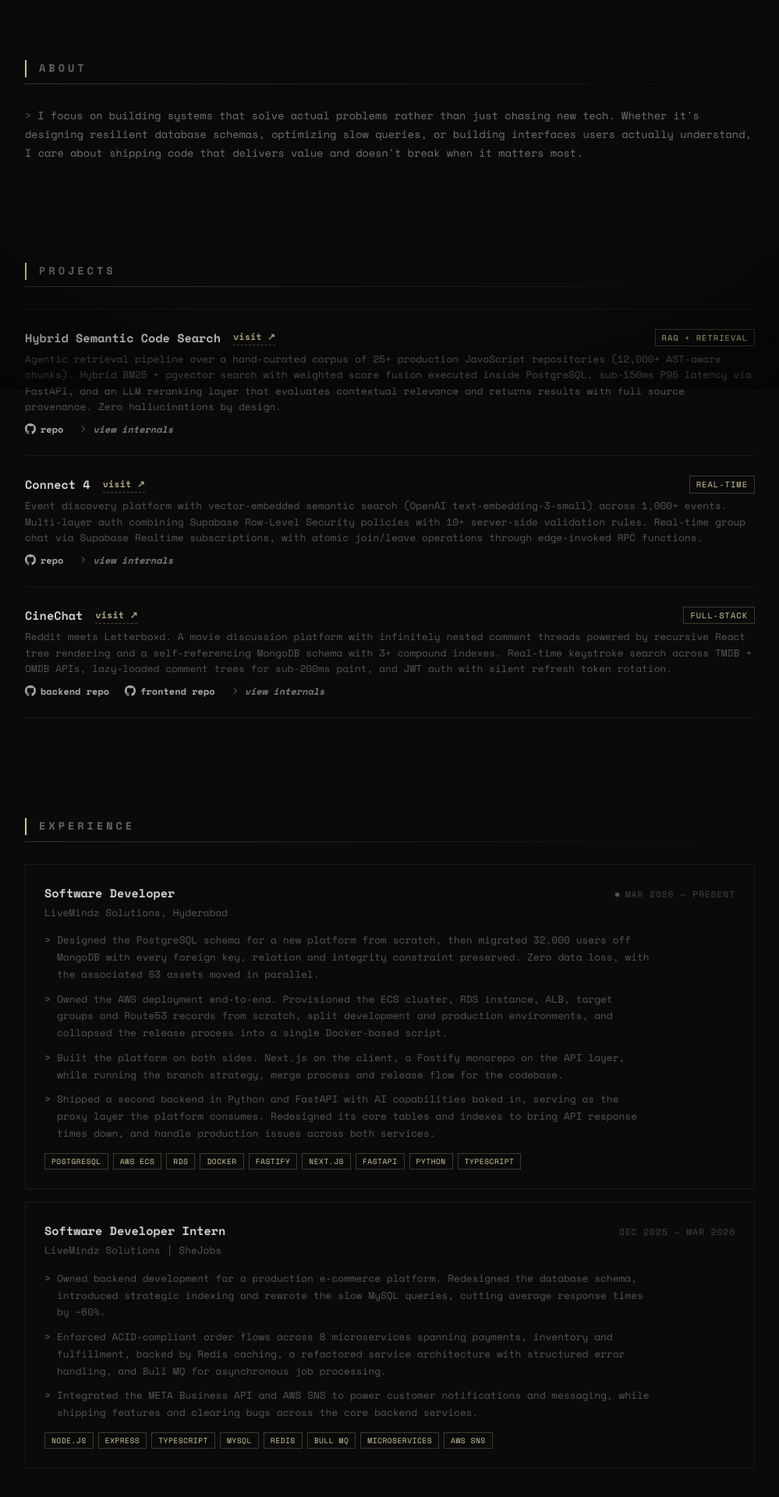
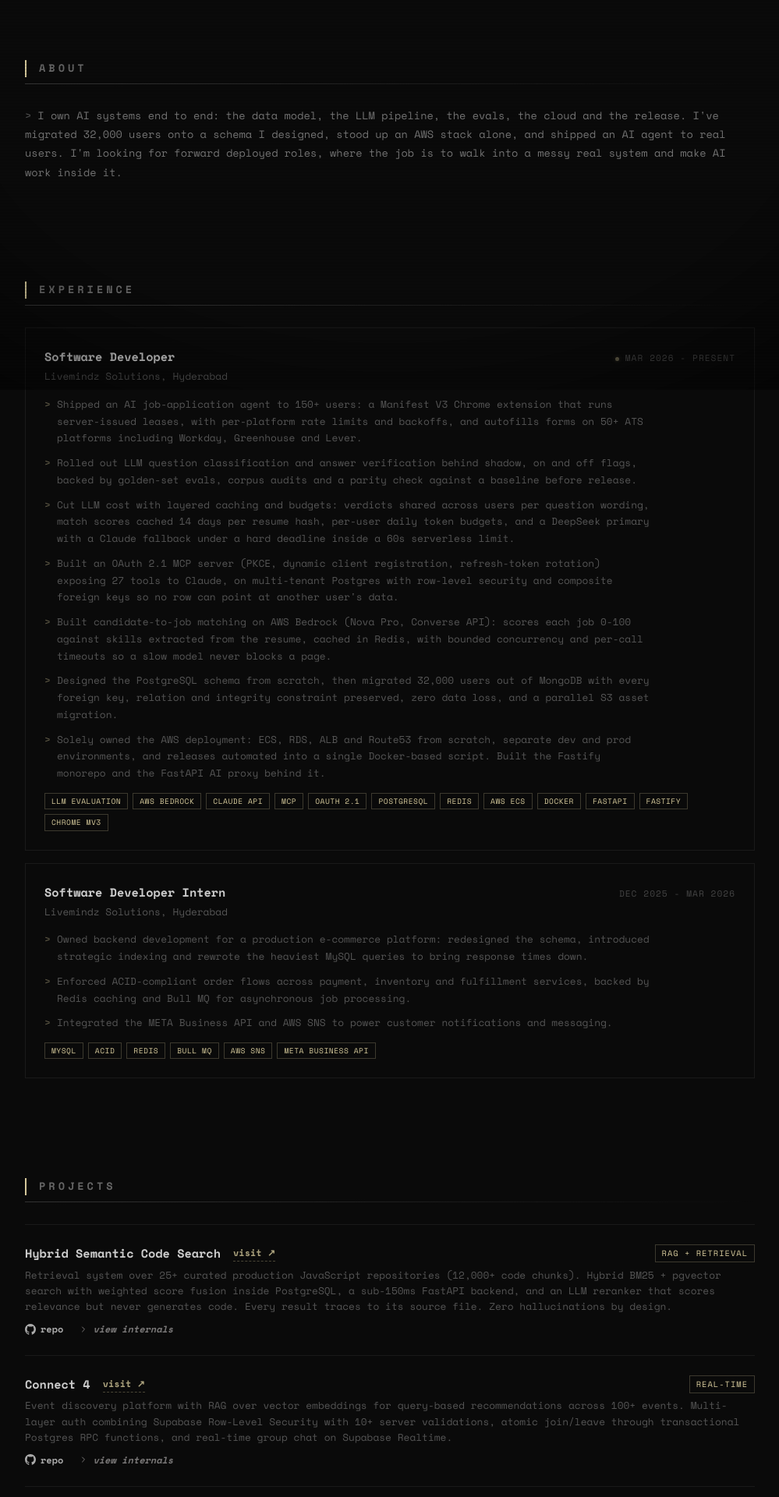
Before and after one commit to 57suraj/portfolio, a React (Vite) app: page / in a window 1280 px wide. Shown: the part 300-2220 px from the top of the page at 78% size, without its empty margins (140-1139 px from the left). Built offline with nearby package versions, Linux system fonts and the light colour scheme.

Commit message:
Reposition for forward deployed AI roles: new experience, stack section, resume-accurate project claims

```diff
--- a/index.html
+++ b/index.html
@@ -4,7 +4,7 @@
     <meta charset="UTF-8" />
     <meta name="viewport" content="width=device-width, initial-scale=1.0" />
     <title>Suraj Ambati</title>
-    <meta name="description" content="Suraj Ambati - Full stack developer. Portfolio showcasing projects and experience." />
+    <meta name="description" content="Suraj Ambati: software engineer shipping production AI systems. LLM evals, MCP, RAG, AWS Bedrock and large-scale data migration." />
     <link rel="preconnect" href="https://fonts.googleapis.com" />
     <link rel="preconnect" href="https://fonts.gstatic.com" crossorigin />
     <link href="https://fonts.googleapis.com/css2?family=Space+Mono:wght@400;700&display=swap" rel="stylesheet" />
--- a/src/App.jsx
+++ b/src/App.jsx
@@ -41,7 +41,7 @@ const deepDives = {
     sections: [
       {
         label: 'hardest problem',
-        title: 'AST-Aware Chunking with BraceTracker',
+        title: 'Structure-Aware Chunking with BraceTracker',
         text: `Most RAG pipelines blindly split code at fixed token intervals, cutting functions in half, orphaning JSDoc from its target, or merging unrelated blocks. I wrote a custom BraceTracker class that pre-scans every file to build a line-by-line depth map of brace balance, while masking out all non-code regions like strings, block comments, and template literal interpolations with nested braces. The chunker only detects boundaries at depth 0, meaning it never splits mid-function or mid-class. Large classes get split by method, not by line count. Each method chunk carries its parent class name for retrieval context. Each of the 12,000+ chunks is a complete, self-contained unit of logic.`,
       },
       {
@@ -71,26 +71,7 @@ const deepDives = {
       {
         label: 'security',
         title: 'Shift-Left Access Control with Database RLS',
-        text: `Auth is also enforced at the database level through Supabase Row-Level Security policies. Users can only delete their own comments or see specific event records because the database policies itself check the authenticated user's ID. Even if someone bypassed the frontend and hit the API directly, the RLS policies would reject unauthorized operations. Its also combined with a bunch of custom validations in the backend.`,
-      },
-    ],
-  },
-  'CineChat': {
-    sections: [
-      {
-        label: 'hardest problem',
-        title: 'Infinite Recursion Without Infinite Load Times',
-        text: `Reddit-style nested comments are a performance nightmare if you fetch the whole tree all at once. I used a self-referencing MongoDB schema with compound indexes on parent ID and movie ID to keep things fastt. The React side only fetches top-level comments and lazy-loads child threads on expand. It cut query times by nearly 50%. Sub-200ms initial paint even on deep threads.`,
-      },
-      {
-        label: 'architecture',
-        title: 'Dual-API Real-Time Search Layerr',
-        text: `The search layer syncs TMDB and OMDB data in real-time. TMDB handles the posters and discovery while OMDB fills in metadata like cast info and plot. It's all lazy-loaded to keep perceived latency sub-200ms. The discussion database is fully decoupled from the external APIs, so movie threads stay up even if an API goes down.`,
-      },
-      {
-        label: 'security',
-        title: 'Silent Refresh + Middleware-Driven Ownership',
-        text: `JWT auth with silent refresh token rotation so sessions stay alive without a random re-login. Every like, delete, or comment action runs through ownership validation middleware before touching the database. If you don't own it, the request dies immediately.`,
+        text: `Auth is also enforced at the database level through Supabase Row-Level Security policies. Users can only delete their own comments or see specific event records because the database policies themselves check the authenticated user's ID. Even if someone bypassed the frontend and hit the API directly, the RLS policies would reject unauthorized operations. It's also combined with custom validations in the backend.`,
       },
     ],
   },
@@ -107,54 +88,67 @@ function App() {
     {
       name: 'Hybrid Semantic Code Search',
       tag: 'RAG + retrieval',
-      desc: 'Agentic retrieval pipeline over a hand-curated corpus of 25+ production JavaScript repositories (12,000+ AST-aware chunks). Hybrid BM25 + pgvector search with weighted score fusion executed inside PostgreSQL, sub-150ms P95 latency via FastAPI, and an LLM reranking layer that evaluates contextual relevance and returns results with full source provenance. Zero hallucinations by design.',
-      tech: ['Python', 'FastAPI', 'React', 'Supabase', 'pgvector', 'OpenAI', 'BM25'],
+      desc: 'Retrieval system over 25+ curated production JavaScript repositories (12,000+ code chunks). Hybrid BM25 + pgvector search with weighted score fusion inside PostgreSQL, a sub-150ms FastAPI backend, and an LLM reranker that scores relevance but never generates code. Every result traces to its source file. Zero hallucinations by design.',
+      tech: ['RAG', 'Hybrid Search', 'BM25', 'pgvector', 'LLM Reranking', 'FastAPI', 'OpenAI'],
       repo: 'https://github.com/57suraj/Hybrid-search-project',
       live: 'https://hybrid-search-two.vercel.app/',
     },
     {
       name: 'Connect 4',
       tag: 'real-time',
-      desc: 'Event discovery platform with vector-embedded semantic search (OpenAI text-embedding-3-small) across 1,000+ events. Multi-layer auth combining Supabase Row-Level Security policies with 10+ server-side validation rules. Real-time group chat via Supabase Realtime subscriptions, with atomic join/leave operations through edge-invoked RPC functions.',
-      tech: ['Next.js', 'TypeScript', 'Supabase', 'RAG', 'Tailwind', 'Real-time'],
+      desc: 'Event discovery platform with RAG over vector embeddings for query-based recommendations across 100+ events. Multi-layer auth combining Supabase Row-Level Security with 10+ server validations, atomic join/leave through transactional Postgres RPC functions, and real-time group chat on Supabase Realtime.',
+      tech: ['RAG', 'Vector Embeddings', 'Row-Level Security', 'Postgres RPC', 'Supabase Realtime', 'Next.js'],
       repo: 'https://github.com/57suraj/connect-4',
       live: 'https://connect-4-pearl.vercel.app/',
-    },
-    {
-      name: 'CineChat',
-      tag: 'full-stack',
-      desc: 'Reddit meets Letterboxd. A movie discussion platform with infinitely nested comment threads powered by recursive React tree rendering and a self-referencing MongoDB schema with 3+ compound indexes. Real-time keystroke search across TMDB + OMDB APIs, lazy-loaded comment trees for sub-200ms paint, and JWT auth with silent refresh token rotation.',
-      tech: ['React', 'Node.js', 'Tailwind', 'Express', 'MongoDB', 'JWT', 'TMDB API', 'Framer-Motion', 'Indexing'],
-      repo: 'https://github.com/57suraj/movie-server',
-      clientRepo: 'https://github.com/57suraj/movie-client',
-      live: 'https://movie-client-tau.vercel.app',
     },
   ]
 
   const experience = [
     {
       role: 'Software Developer',
-      company: 'LiveMindz Solutions, Hyderabad',
-      duration: 'MAR 2026 — PRESENT',
+      company: 'Livemindz Solutions, Hyderabad',
+      duration: 'MAR 2026 - PRESENT',
       current: true,
       points: [
-        `Designed the PostgreSQL schema for a new platform from scratch, then migrated 32,000 users off MongoDB with every foreign key, relation and integrity constraint preserved. Zero data loss, with the associated S3 assets moved in parallel.`,
-        `Owned the AWS deployment end-to-end. Provisioned the ECS cluster, RDS instance, ALB, target groups and Route53 records from scratch, split development and production environments, and collapsed the release process into a single Docker-based script.`,
-        `Built the platform on both sides. Next.js on the client, a Fastify monorepo on the API layer, while running the branch strategy, merge process and release flow for the codebase.`,
-        `Shipped a second backend in Python and FastAPI with AI capabilities baked in, serving as the proxy layer the platform consumes. Redesigned its core tables and indexes to bring API response times down, and handle production issues across both services.`,
+        `Shipped an AI job-application agent to 150+ users: a Manifest V3 Chrome extension that runs server-issued leases, with per-platform rate limits and backoffs, and autofills forms on 50+ ATS platforms including Workday, Greenhouse and Lever.`,
+        `Rolled out LLM question classification and answer verification behind shadow, on and off flags, backed by golden-set evals, corpus audits and a parity check against a baseline before release.`,
+        `Cut LLM cost with layered caching and budgets: verdicts shared across users per question wording, match scores cached 14 days per resume hash, per-user daily token budgets, and a DeepSeek primary with a Claude fallback under a hard deadline inside a 60s serverless limit.`,
+        `Built an OAuth 2.1 MCP server (PKCE, dynamic client registration, refresh-token rotation) exposing 27 tools to Claude, on multi-tenant Postgres with row-level security and composite foreign keys so no row can point at another user's data.`,
+        `Built candidate-to-job matching on AWS Bedrock (Nova Pro, Converse API): scores each job 0-100 against skills extracted from the resume, cached in Redis, with bounded concurrency and per-call timeouts so a slow model never blocks a page.`,
+        `Designed the PostgreSQL schema from scratch, then migrated 32,000 users out of MongoDB with every foreign key, relation and integrity constraint preserved, zero data loss, and a parallel S3 asset migration.`,
+        `Solely owned the AWS deployment: ECS, RDS, ALB and Route53 from scratch, separate dev and prod environments, and releases automated into a single Docker-based script. Built the Fastify monorepo and the FastAPI AI proxy behind it.`,
       ],
-      tech: ['PostgreSQL', 'AWS ECS', 'RDS', 'Docker', 'Fastify', 'Next.js', 'FastAPI', 'Python', 'TypeScript'],
+      tech: ['LLM Evaluation', 'AWS Bedrock', 'Claude API', 'MCP', 'OAuth 2.1', 'PostgreSQL', 'Redis', 'AWS ECS', 'Docker', 'FastAPI', 'Fastify', 'Chrome MV3'],
     },
     {
       role: 'Software Developer Intern',
-      company: 'LiveMindz Solutions | SheJobs',
-      duration: 'DEC 2025 — MAR 2026',
+      company: 'Livemindz Solutions, Hyderabad',
+      duration: 'DEC 2025 - MAR 2026',
       points: [
-        `Owned backend development for a production e-commerce platform. Redesigned the database schema, introduced strategic indexing and rewrote the slow MySQL queries, cutting average response times by ~60%.`,
-        `Enforced ACID-compliant order flows across 8 microservices spanning payments, inventory and fulfillment, backed by Redis caching, a refactored service architecture with structured error handling, and Bull MQ for asynchronous job processing.`,
-        `Integrated the META Business API and AWS SNS to power customer notifications and messaging, while shipping features and clearing bugs across the core backend services.`,
+        `Owned backend development for a production e-commerce platform: redesigned the schema, introduced strategic indexing and rewrote the heaviest MySQL queries to bring response times down.`,
+        `Enforced ACID-compliant order flows across payment, inventory and fulfillment services, backed by Redis caching and Bull MQ for asynchronous job processing.`,
+        `Integrated the META Business API and AWS SNS to power customer notifications and messaging.`,
       ],
-      tech: ['Node.js', 'Express', 'TypeScript', 'MySQL', 'Redis', 'Bull MQ', 'Microservices', 'AWS SNS'],
+      tech: ['MySQL', 'ACID', 'Redis', 'Bull MQ', 'AWS SNS', 'Meta Business API'],
+    },
+  ]
+
+  const stack = [
+    {
+      label: 'AI',
+      items: ['LLM Evaluation', 'LLM Classification', 'Prompt Engineering', 'MCP', 'RAG', 'AWS Bedrock', 'Claude API', 'OpenAI API', 'Token Budgets'],
+    },
+    {
+      label: 'Retrieval',
+      items: ['Hybrid Search', 'BM25', 'pgvector', 'Vector Embeddings', 'Semantic Search', 'Recommendation Systems'],
+    },
+    {
+      label: 'Systems',
+      items: ['Event-Driven Architecture', 'Microservices', 'Kafka', 'Bull MQ', 'Concurrency', 'Rate Limiting', 'OAuth 2.1', 'Webhooks'],
+    },
+    {
+      label: 'Data + Cloud',
+      items: ['PostgreSQL', 'Row-Level Security', 'Redis', 'Query Optimization', 'Data Migration', 'AWS ECS', 'Kubernetes', 'Docker'],
     },
   ]
 
@@ -164,7 +158,7 @@ function App() {
       <header className="hero fade-in">
         <p className="hero-prefix">// portfolio</p>
         <h1>Suraj Ambati<span className="cursor" /></h1>
-        <p className="tagline">Full stack developer. I build things that just...work, then make them work better.</p>
+        <p className="tagline">Software engineer shipping production AI systems, from first schema to live users.</p>
       </header>
 
       {/* About */}
@@ -173,11 +167,41 @@ function App() {
         <div className="section-line" />
         <p className="about-text">
           <span className="prompt">&gt;</span>
-          I focus on building systems that solve actual problems rather than just chasing new tech.
-          Whether it's designing resilient database schemas, optimizing slow queries, or building
-          interfaces users actually understand, I care about shipping code that delivers value and
-          doesn't break when it matters most.
+          I own AI systems end to end: the data model, the LLM pipeline, the evals, the cloud and
+          the release. I've migrated 32,000 users onto a schema I designed, stood up an AWS stack
+          alone, and shipped an AI agent to real users. I'm looking for forward deployed roles,
+          where the job is to walk into a messy real system and make AI work inside it.
         </p>
+      </section>
+
+      {/* Experience */}
+      <section className="experience fade-in">
+        <p className="section-header">Experience</p>
+        <div className="section-line" />
+        <div className="exp-list">
+          {experience.map((job) => (
+            <div className="exp-card" key={job.role}>
+              <div className="exp-top">
+                <span className="exp-role">{job.role}</span>
+                <span className="exp-duration">
+                  {job.current && <span className="exp-dot" />}
+                  {job.duration}
+                </span>
+              </div>
+              <div className="exp-company">{job.company}</div>
+              <ul className="exp-points">
+                {job.points.map((point, idx) => (
+                  <li className="exp-point" key={idx}>{point}</li>
+                ))}
+              </ul>
+              <div className="exp-tech">
+                {job.tech.map((tech) => (
+                  <span key={tech}>{tech}</span>
+                ))}
+              </div>
+            </div>
+          ))}
+        </div>
       </section>
 
       {/* Projects */}
@@ -207,12 +231,7 @@ function App() {
                   <div className="project-links">
                     {project.repo && (
                       <a className="project-repo-link" href={project.repo} target="_blank" rel="noopener noreferrer">
-                        <GithubIcon />{project.name == "CineChat" ? "backend repo" : "repo"}
-                      </a>
-                    )}
-                    {project.clientRepo && (
-                      <a className="project-repo-link" href={project.clientRepo} target="_blank" rel="noopener noreferrer">
-                        <GithubIcon />frontend repo
+                        <GithubIcon />repo
                       </a>
                     )}
                     {dive && (
@@ -254,29 +273,17 @@ function App() {
         </div>
       </section>
 
-      {/* Experience */}
-      <section className="experience fade-in">
-        <p className="section-header">Experience</p>
+      {/* Stack */}
+      <section className="stack fade-in">
+        <p className="section-header">Stack</p>
         <div className="section-line" />
-        <div className="exp-list">
-          {experience.map((job) => (
-            <div className="exp-card" key={job.role}>
-              <div className="exp-top">
-                <span className="exp-role">{job.role}</span>
-                <span className="exp-duration">
-                  {job.current && <span className="exp-dot" />}
-                  {job.duration}
-                </span>
-              </div>
-              <div className="exp-company">{job.company}</div>
-              <ul className="exp-points">
-                {job.points.map((point, idx) => (
-                  <li className="exp-point" key={idx}>{point}</li>
-                ))}
-              </ul>
+        <div className="stack-list">
+          {stack.map((group) => (
+            <div className="stack-row" key={group.label}>
+              <span className="stack-label">{group.label}</span>
               <div className="exp-tech">
-                {job.tech.map((tech) => (
-                  <span key={tech}>{tech}</span>
+                {group.items.map((item) => (
+                  <span key={item}>{item}</span>
                 ))}
               </div>
             </div>
--- a/src/index.css
+++ b/src/index.css
@@ -564,6 +564,30 @@ section {
   text-transform: uppercase;
 }
 
+/* ===== Stack ===== */
+.stack-list {
+  display: flex;
+  flex-direction: column;
+  gap: 14px;
+}
+
+.stack-row {
+  display: grid;
+  grid-template-columns: 110px 1fr;
+  gap: 12px;
+  align-items: baseline;
+}
+
+.stack-label {
+  font-size: 0.7rem;
+  color: #555;
+  letter-spacing: 1px;
+}
+
+.stack-row .exp-tech {
+  margin-top: 0;
+}
+
 /* ===== Footer / Contact ===== */
 .contact {
   padding: 64px 0 48px;
@@ -629,6 +653,11 @@ section {
     padding: 20px 18px;
   }
 
+  .stack-row {
+    grid-template-columns: 1fr;
+    gap: 6px;
+  }
+
   .exp-point {
     font-size: 0.76rem;
     max-width: 100%;
```
